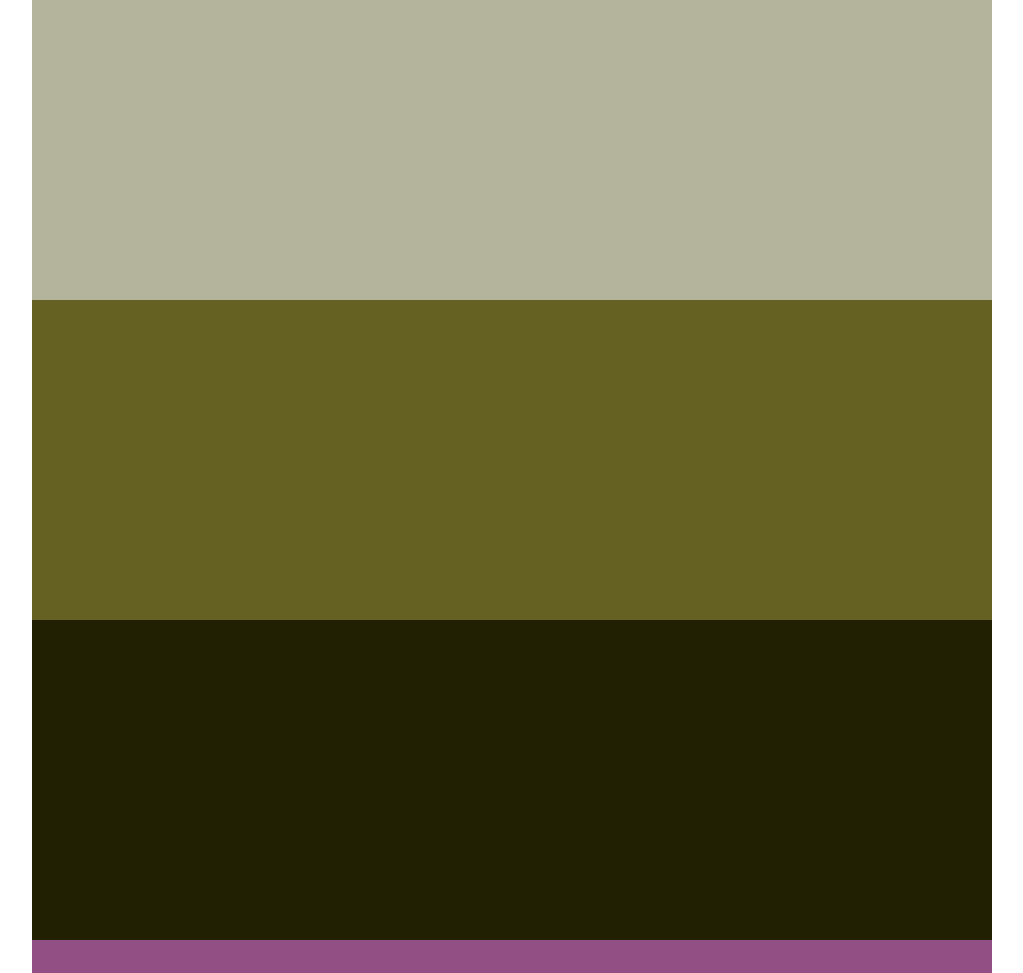
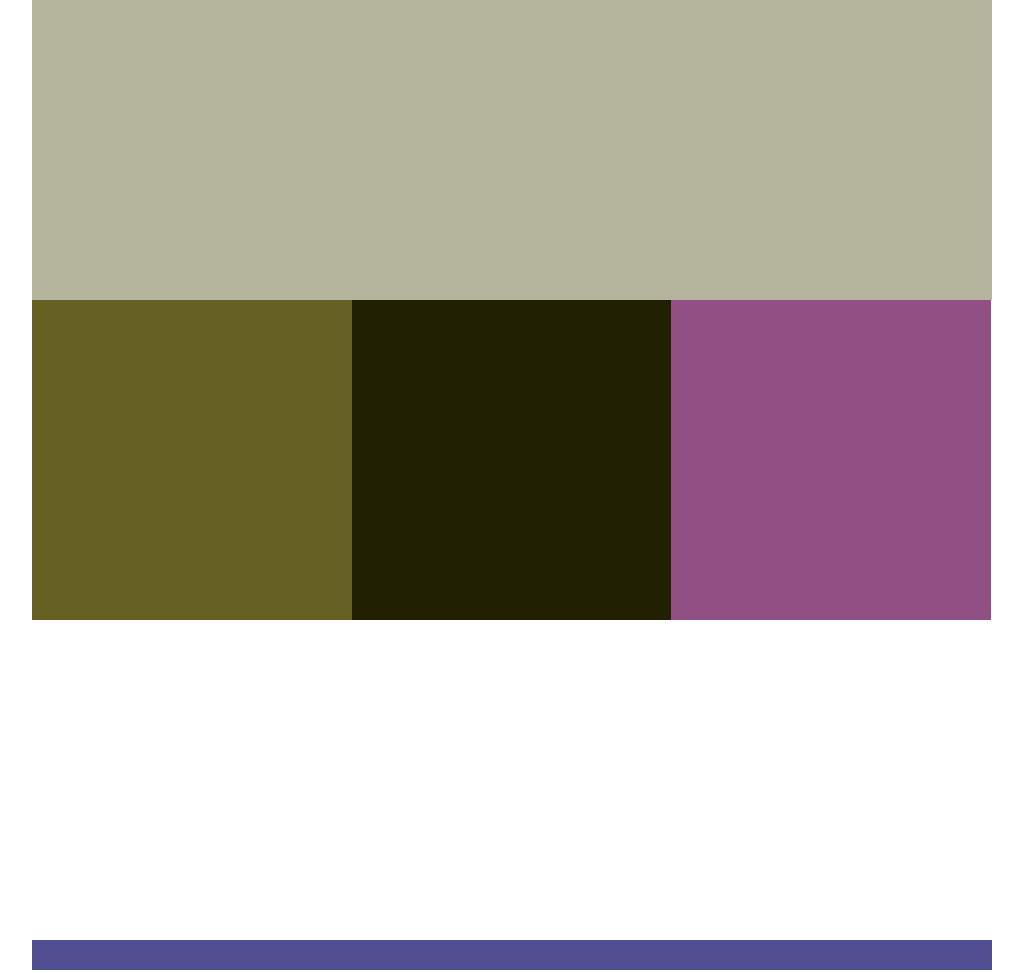
Before and after one commit to Emile-Massumov/colors-starter, a plain HTML site: page index.html in a window 1280 px wide. Shown: the top 973 px of the page, without its empty margins (128-1151 px from the left). Drawn offline with Linux system fonts and the light colour scheme.

Commit message:
added layout for tablet and desktop

```diff
--- a/css/main.css
+++ b/css/main.css
@@ -62,6 +62,10 @@ footer {
   header {
     background-color: #5393F7 ;
   }
+  .col-3 {
+    width: 50%;
+
+  }
 
   #column-1 {
     background-color: #6FF753 ;
@@ -73,6 +77,7 @@ footer {
 
   #column-3 {
     background-color:#F7F453 ;
+    width: 100%;
   }
 
   footer {
@@ -98,7 +103,11 @@ footer {
 
   #column-3 {
     background-color:#914F83 ;
+    width: 33.3%;
   }
+  .col-3 {
+    width:33.3%;
+}
 
   footer {
     background-color:#504F91;
--- a/index.html
+++ b/index.html
@@ -15,6 +15,7 @@
       <div id="column-1" class="col-3"></div>
       <div id="column-2" class="col-3"></div>
       <div id="column-3" class="col-3"></div>
+      <div id="one-third-width" class="col-3"></div>
 
 
       <div class="clear"></div>
```
